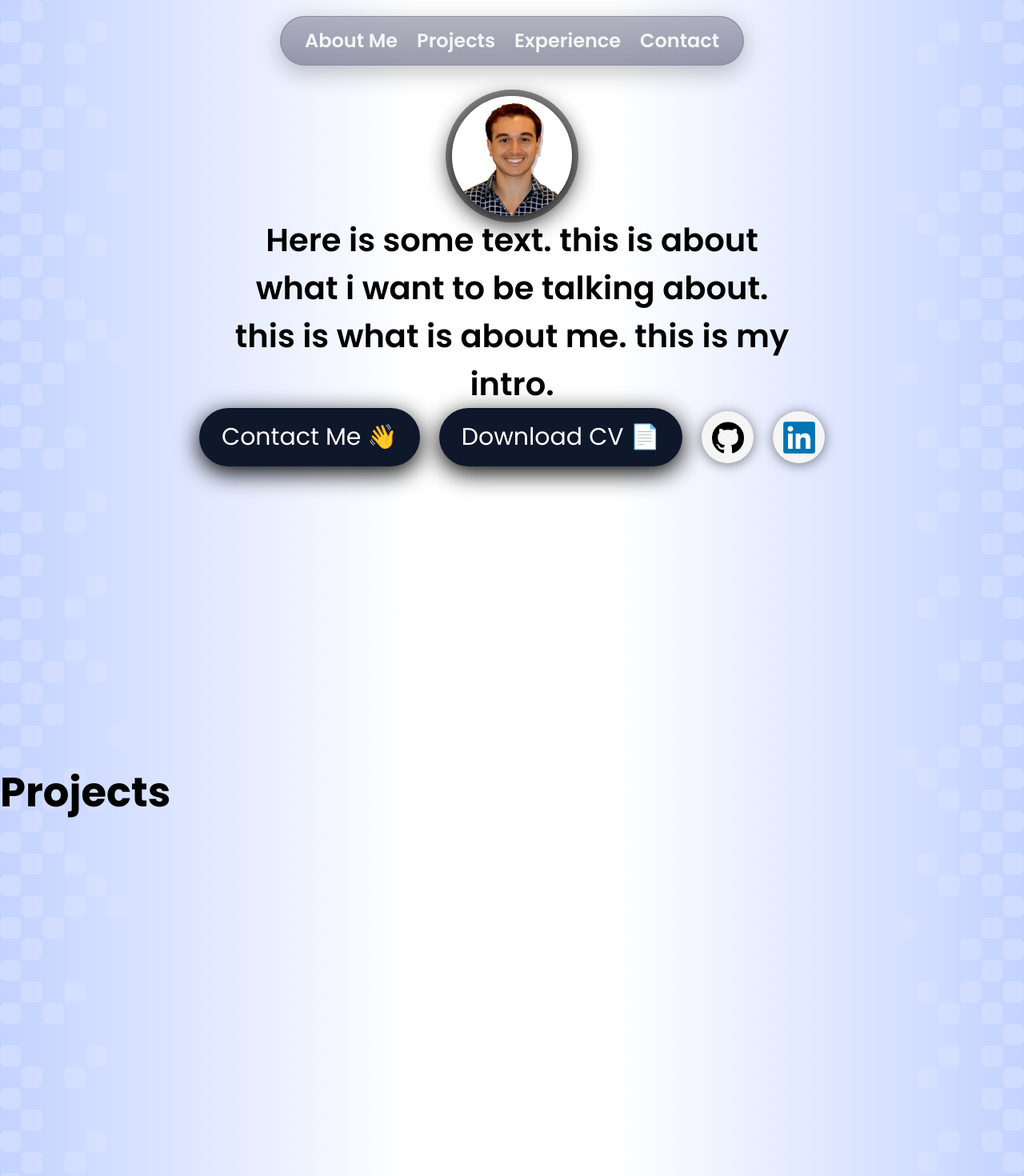
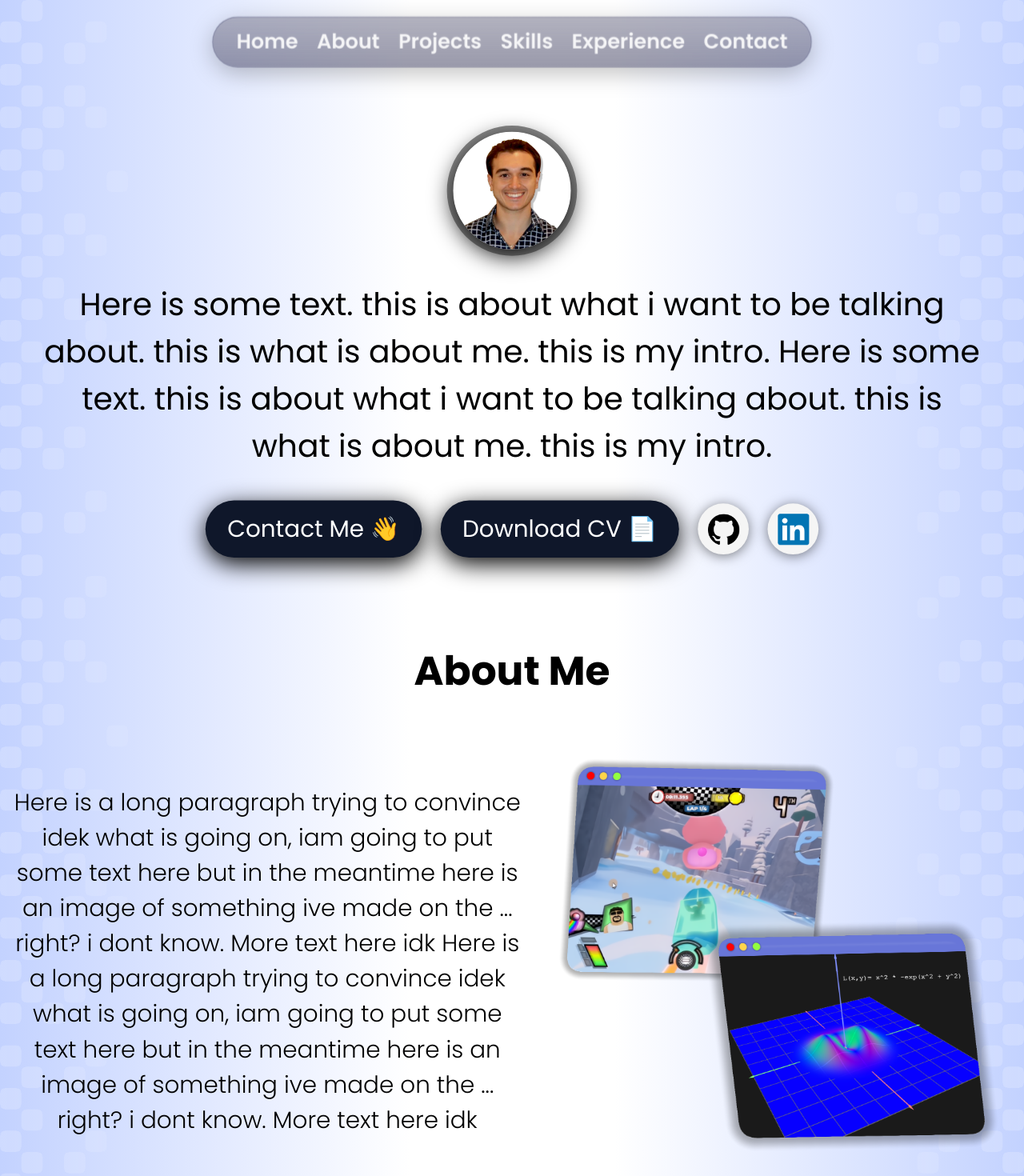
Before and after one commit to antoineassaf25/portfolio-antoine, a React (Vite) app: page / in a window 1280 px wide. Shown: the top 1470 px of the page at 80% size. Built offline with nearby package versions, Linux system fonts and the light colour scheme.

Commit message:
home and about section

```diff
--- /dev/null
+++ b/src/components/About.tsx
@@ -0,0 +1,18 @@
+import AboutMeGraphic from "./../assets/aboutme-graphic.png"
+
+function About() {
+    return (<section id="about" className="fullscreen-section">
+        <h1>
+            About Me
+        </h1>
+
+        <div className="about-row">
+            <p className="about-text">
+                Here is a long paragraph trying to convince idek what is going on, iam going to put some text here but in the meantime here is an image of something ive made on the ... right?  i dont know. More text here idk Here is a long paragraph trying to convince idek what is going on, iam going to put some text here but in the meantime here is an image of something ive made on the ... right?  i dont know. More text here idk
+            </p>
+            <img src={AboutMeGraphic} alt="Apps I've Made" className="about-graphic"/>
+        </div>
+    </section>)
+}
+
+export default About
--- a/src/components/HomeSection.tsx
+++ b/src/components/HomeSection.tsx
@@ -4,12 +4,12 @@ import LinkedInIcon from "./../assets/linkedin.png"
 
 function HomeSection() {
   return (
-    <section id="aboutme" className="fullscreen-section" style={{ height: "100vh" }}>
+    <section id="home" className="fullscreen-section">
     <img src={HeadShot} alt="My Headshot" className="headshot" />
-    <p className="about-text">
-    Here is some text. this is about what i want to be talking about. this is what is about me. this is my intro.
+    <p className="home-text">
+        Here is some text. this is about what i want to be talking about. this is what is about me. this is my intro. Here is some text. this is about what i want to be talking about. this is what is about me. this is my intro.
     </p>
-    <div className="about-row">
+    <div className="home-row">
         <a className="primary-button" href="#contact">
             Contact Me 👋
         </a>
--- a/src/components/NavBar.tsx
+++ b/src/components/NavBar.tsx
@@ -2,8 +2,10 @@ function NavBar() {
   return (
   <nav className="navbar">
     <div className="nav-links">
-        <a href="#aboutme">About Me</a>
+        <a href="#home">Home</a>
+        <a href="#about">About</a>
         <a href="#projects">Projects</a>
+        <a href="#skills">Skills</a>
         <a href="#experience">Experience</a>
         <a href="#contact">Contact</a>
     </div>
--- a/src/index.css
+++ b/src/index.css
@@ -18,7 +18,11 @@
   position: fixed;
   top: 20px;
   left: 50%;
-  transform: translateX(-50%);
+
+  transform: translateX(-50%) scale(.98);
+  transition: all 0.2s ease;
+
+  z-index: 4;
 
   display: inline-flex;
   align-items: center;
@@ -36,6 +40,9 @@
   overflow: hidden;
 }
 
+.navbar:hover {
+  transform: translateX(-50%) scale(1);
+}
 
 /* glass gradient */
 .navbar::before {
@@ -60,7 +67,7 @@
 
 .nav-links a {
   font-weight: 600;
-  font-size: x-large;
+  font-size: 26px;
   color: rgba(255, 255, 255, 0.9);
 }
 
@@ -215,7 +222,13 @@ html {
   align-items: center;
   text-align: center;
   flex-direction: column;
-  padding-top: 120px;
+  padding-top: 60px;
+  transform: scale(0.98);
+  transition: transform 0.6s ease;
+}
+
+.fullscreen-section:hover{
+  transform: scale(1);
 }
 
 .headshot {
@@ -229,13 +242,13 @@ html {
   box-shadow: 0 8px 30px rgb(0, 0, 0);
 }
 
-.about-title{
+.home-title{
   margin: 0 0 24px 0;
   font-size: 56px;
   font-weight: 800;
 }
 
-.about-row{
+.home-row{
   display: flex;
   align-items: center;
   justify-content: center;
@@ -246,10 +259,35 @@ html {
   padding: 0 24px;
 }
 
-.about-text{
+.home-text{
+  padding-top: 40px;
+  padding-bottom: 40px;
   margin: 0;
-  max-width: 700px;
+  max-width: 1200px;
   font-size: 40px;
   line-height: 1.5;
-  font-weight: 600;
+  font-weight: 500;
 }
+
+.about-row{
+  display: flex;
+  align-items: center;
+  justify-content: center;
+  gap: 24px;
+
+  max-width: 1500px;
+  width: 100%;
+  padding: 0 24px;
+}
+
+.about-text{
+  max-width: 1000px;
+  font-size: 30px;
+  line-height: 1.5;
+  font-weight: 300;
+}
+
+.about-graphic{
+  width: 600px;
+  height: 600px
+}
--- a/src/main.tsx
+++ b/src/main.tsx
@@ -3,17 +3,21 @@ import { createRoot } from 'react-dom/client'
 import './index.css'
 import NavBar from './components/NavBar.tsx'
 import HomeSection from './components/HomeSection.tsx'
+import About from './components/About.tsx'
 
 
 createRoot(document.getElementById('root')!).render(
   <StrictMode>
     <NavBar />
-    <main style={{ paddingTop: "0px" }}>
+    <main style={{ paddingTop: "100px" }}>
       <HomeSection/>
+      <About/>
       <section id="projects" style={{ height: "100vh" }}>
         <h1>Projects</h1>
       </section>
-
+      <section id="skills" style={{ height: "100vh" }}>
+        <h1>Skills</h1>
+      </section>
       <section id="experience" style={{ height: "100vh" }}>
         <h1>Experience</h1>
       </section>
```
Also changed, not shown: src/assets/aboutme-graphic.png (added).
